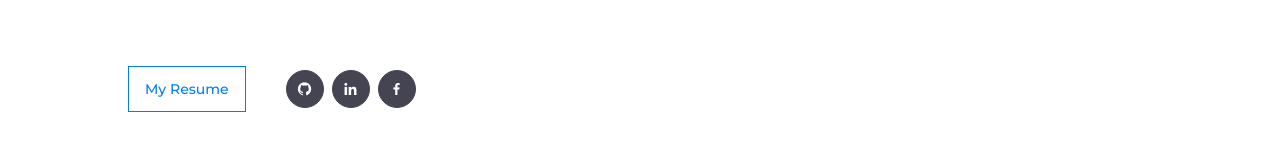
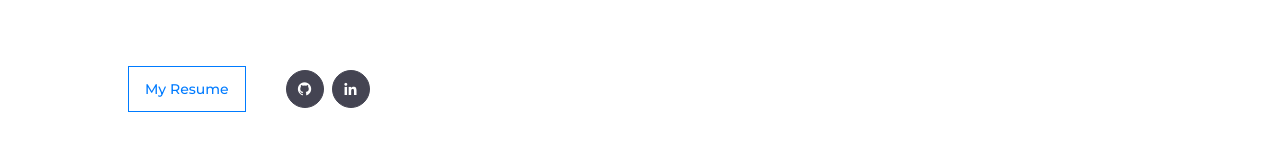
Before and after one commit to ron2727/my-portfolio, a Vue app: page / in a window 1280 px wide. Shown: the part 481-641 px from the top of the page. Built offline with nearby package versions, Linux system fonts and the light colour scheme.

Commit message:
Remove facebook link and change email address

```diff
--- a/src/components/sections/Contact.vue
+++ b/src/components/sections/Contact.vue
@@ -6,7 +6,7 @@
                 Whether you have a project in mind, need assistance with web development, or simply want to discuss
                 ideas, I'd love to hear from you.</p>
             <div class="email-link-wrapper group relative">
-                <a href="mailto:johnronbuere0627@gmail.com" class="email-link relative z-10 font-bold text-default text-sm md:text-lg dark:text-dark-default">kikobuere27@gmail.com</a>
+                <a href="mailto:johnronbuere0627@gmail.com" class="email-link relative z-10 font-bold text-default text-sm md:text-lg dark:text-dark-default">johnronbuere0627@gmail.com</a>
                 <div class=" absolute bottom-0 left-0 z-0 w-full h-0 transition-all duration-200 group-hover:h-1 bg-dark-secondary"></div>
             </div>
             <SocialsLinks />
--- a/src/components/ui/SocialsLinks.vue
+++ b/src/components/ui/SocialsLinks.vue
@@ -12,11 +12,5 @@
                 <i class='bx bxl-linkedin bx-xs text-white group-hover:text-white dark:text-dark-secondary'></i>
             </div>
         </a>
-        <a href="https://web.facebook.com/profile.php?id=100010481264398" target="_blank">
-            <div
-                class=" group bg-default pb-1 pt-2 px-2.5 border border-default rounded-full transition-all duration-200 hover:border-dark-secondary hover:scale-110 dark:bg-dark-body hover:bg-dark-secondary dark:border-dark-secondary">
-                <i class='bx bxl-facebook bx-xs text-white group-hover:text-white dark:text-dark-secondary'></i>
-            </div>
-        </a>
     </div>
 </template>
```
